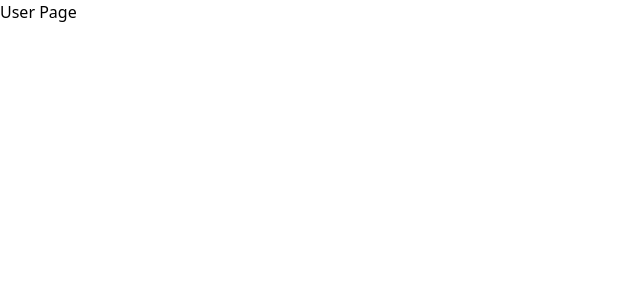
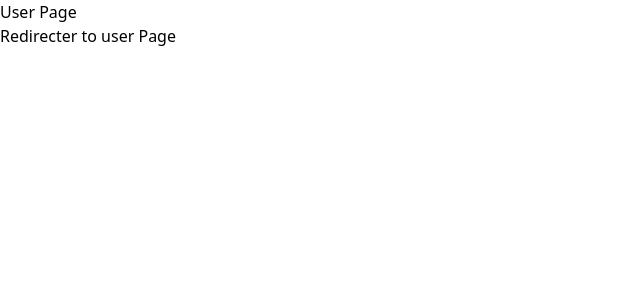
Before and after one commit to ig-ayush/Nextjs-practice-lab, a Next.js app: page /user in a window 1280 px wide. Shown: the top 300 px of the page, without its empty margins (0-640 px from the left). Built offline with nearby package versions, Linux system fonts and the light colour scheme.

Commit message:
Update in code

```diff
--- a/app/user/page.tsx
+++ b/app/user/page.tsx
@@ -5,6 +5,7 @@ const NextPage = () => {
     <>
       <div>
         <h1>User Page</h1>
+        <h2>Redirecter to user Page</h2>
       </div>
     </>
   )
```
